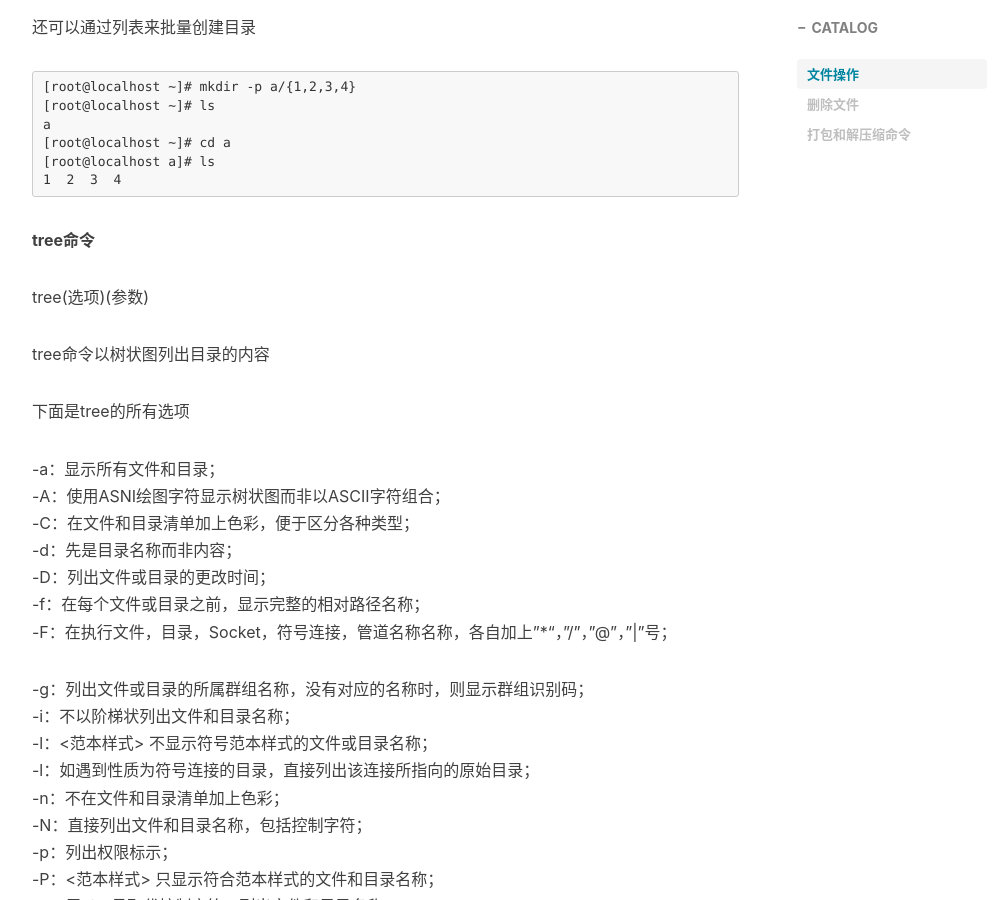
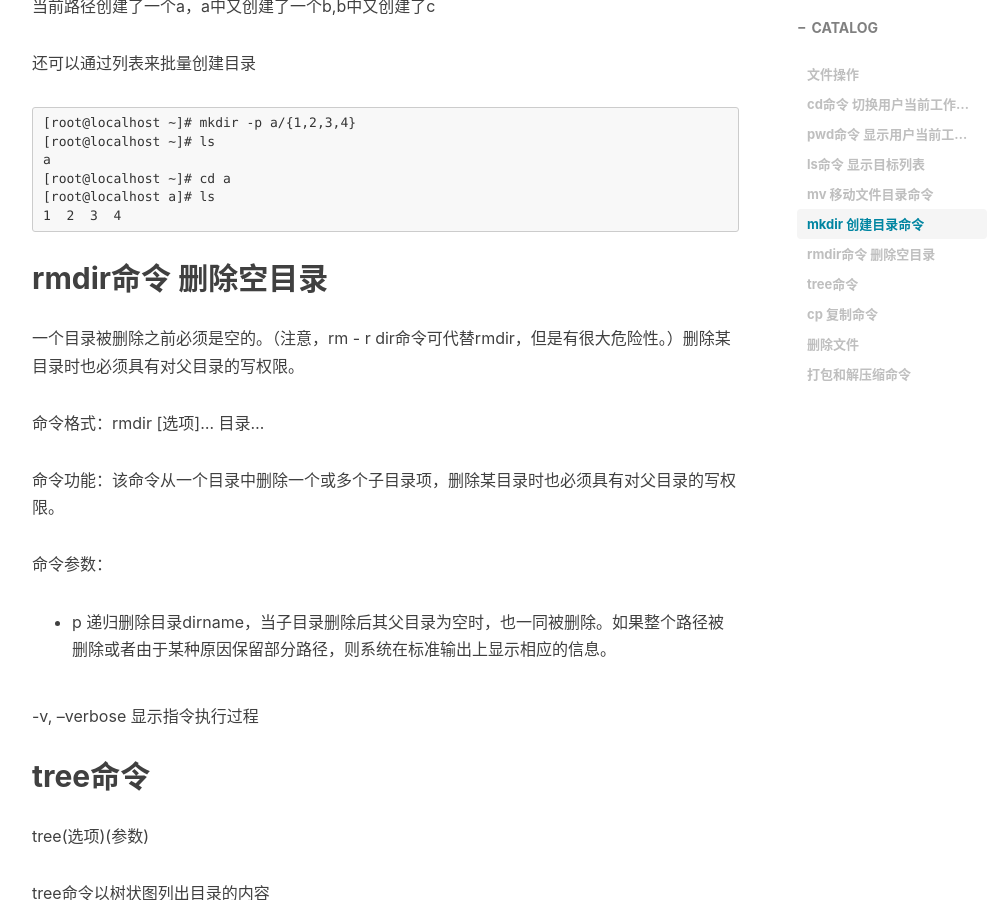
Before and after one commit to AIaimuti/aiaimuti.github.io, a Jekyll site: the page built from _posts/2020-3-11-Linux.md, in a window 1280 px wide and 900 px high, scrolled down 6460 px. Shown: the whole window, without its empty margins (233-1232 px from the left). Built offline with Jekyll 4.4.1, drawn with Linux system fonts in a browser that asks for light colours; nearby versions of some CDN libraries; comment, search, counter and statistics services are not loaded; some of the changed text lies outside the part shown.

Commit message:
Update 2020-3-11-Linux.md

````diff
--- a/_posts/2020-3-11-Linux.md
+++ b/_posts/2020-3-11-Linux.md
@@ -9,9 +9,9 @@ catalog: true
 tags:
     - 操作系统
 ---
-## 文件操作
+# 文件操作
 
-**cd    切换用户当前工作目录**
+## cd命令    切换用户当前工作目录
 
 cd (选项) (参数)
 
@@ -35,7 +35,7 @@ cd ..  返回上级目录（若当前目录为“/“，则执行完后还在“
 cd ../..  返回上两级目录；<br>
 cd !$  把上个命令的参数作为cd参数使用。
 
-**pwd 显示用户当前工作目录**
+## pwd命令 显示用户当前工作目录
 
 pwd（选项）
 
@@ -50,7 +50,7 @@ pwd是用来显示用户当前的工作路径的 ，他是以绝对路径的形
 [root@localhost linuxidc]# pwd
 /home/linuxidc
 ```
-**ls 显示目标列表**
+## ls命令 显示目标列表
 
 ls（选项）（参数）
 
@@ -137,7 +137,7 @@ drwxr-xr-x.  5 root root 4096 Mar 12 05:10 .ipython
 -rw-------.  1 root root 4016 Apr  2 04:35 .viminfo
 -rw-r--r--.  1 root root  25 Mar 12 05:10 .vimrc
 ```
-**mv 移动文件目录命令**
+## mv 移动文件目录命令
 
 mv(选项)(参数)
 
@@ -177,7 +177,7 @@ a.sh  b.py
 1.py  2.py  3.py  4.py  5.py  a.sh  b.py
 ```
 
-**mkdir 创建目录命令**
+## mkdir 创建目录命令
 
 mkdir (选项)(参数)
 
@@ -243,7 +243,21 @@ a
 1  2  3  4
 ```
 
-**tree命令**
+## rmdir命令 删除空目录
+
+一个目录被删除之前必须是空的。（注意，rm - r dir命令可代替rmdir，但是有很大危险性。）删除某目录时也必须具有对父目录的写权限。
+
+命令格式：rmdir [选项]... 目录...
+
+命令功能：该命令从一个目录中删除一个或多个子目录项，删除某目录时也必须具有对父目录的写权限。
+
+命令参数：
+
+- p 递归删除目录dirname，当子目录删除后其父目录为空时，也一同被删除。如果整个路径被删除或者由于某种原因保留部分路径，则系统在标准输出上显示相应的信息。
+
+-v, --verbose  显示指令执行过程
+
+## tree命令
 
 tree(选项)(参数)
 
@@ -276,6 +290,7 @@ tree命令以树状图列出目录的内容
 事实上用不上，只是参考
 
 例如我们通过mkdir创建一个目录体系，然后通过tree来查看
+
 ```
 [root@localhost a]# mkdir -p a/{1,2,3,4} b/{1,2,3} c/{1,2} d/1
 [root@localhost a]# ls
@@ -299,7 +314,7 @@ a  b  c  d
 
 14 directories, 0 files
 ```
-　　非常清晰的列出了文件的结构
+非常清晰的列出了文件的结构
 
 注意：tree不仅会列出目录，还会列出目录中的所有文件
 
@@ -329,7 +344,7 @@ a  b  c  d
 ```
 tree命令有很多用法，我这不一一解释了，你可以按照上面的选项去尝试一下
 
-**cp 复制命令**
+## cp 复制命令
 
 cp(选项)(参数)
 
@@ -422,7 +437,7 @@ a.py  b.py
 │      └── 3.py
 └── c
 ```
-　　将a整个目录都复制过来了
+将a整个目录都复制过来了
 
 有时候我们在复制多个文件时，很有可能会遇到有文件重复，这时我们就可以使用 -i 选项交互式进行cp命令，也就是在覆盖既有文件之前先询问用户
 ```
````
